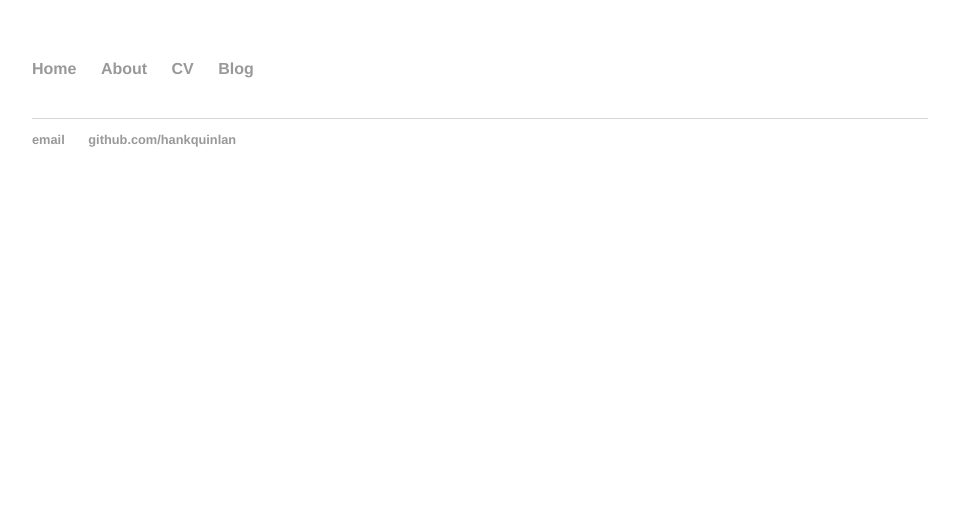
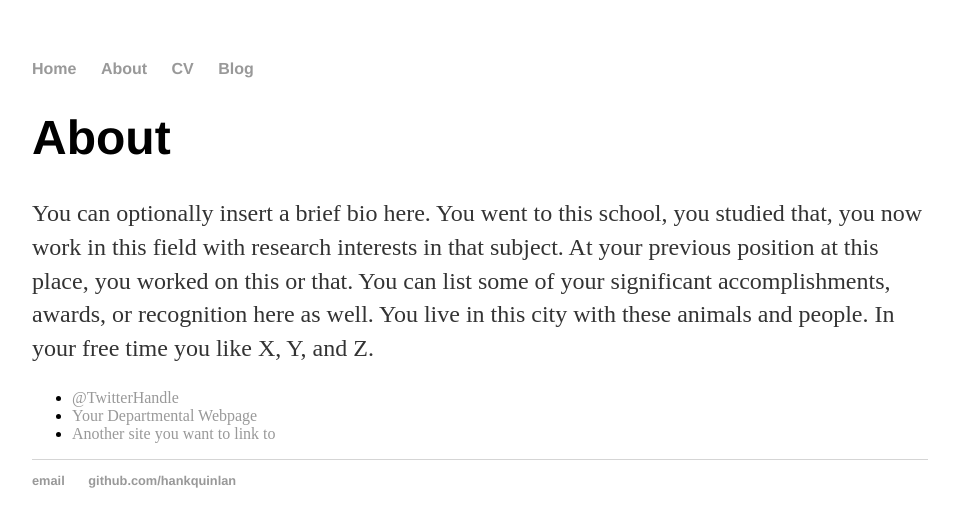
Before and after one commit to ChristopherChivetta/ChristopherChivetta.github.io, a Jekyll site: the page built from about/index.html, in a window 1280 px wide. Shown: the top 527 px of the page, without its empty margins (160-1119 px from the left). Built offline with Jekyll 4.4.1, drawn with Linux system fonts in a browser that asks for light colours.

Commit message:
Update index.html

```diff
--- a/about/index.html
+++ b/about/index.html
@@ -1,11 +1,15 @@
 ---
 layout: default
+title: About Hank Quinlan
+---
 
----
-	<h1>{{ page.title }}</h1>
-	<ul class="posts">
+		<div class="about">
+			<h1>About</h1>
+			<p>You can optionally insert a brief bio here. You went to this school, you studied that, you now work in this field with research interests in that subject. At your previous position at this place, you worked on this or that. You can list some of your significant accomplishments, awards, or recognition here as well. You live in this city with these animals and people. In your free time you like X, Y, and Z.</p>
 
-	  {% for post in site.post %}
-	    <li><span></span> » <a href="{{ post.url }}" title="{{ post.title }}">{{ post.title }}</a></li>
-	  {% endfor %}
-	</ul>
+			<ul class="contacts">
+				<li><a href="#">@TwitterHandle</a></li>
+				<li><a href="#">Your Departmental Webpage</a></li>
+				<li><a href="#">Another site you want to link to</a></li>
+				</ul>
+		</div>
```
